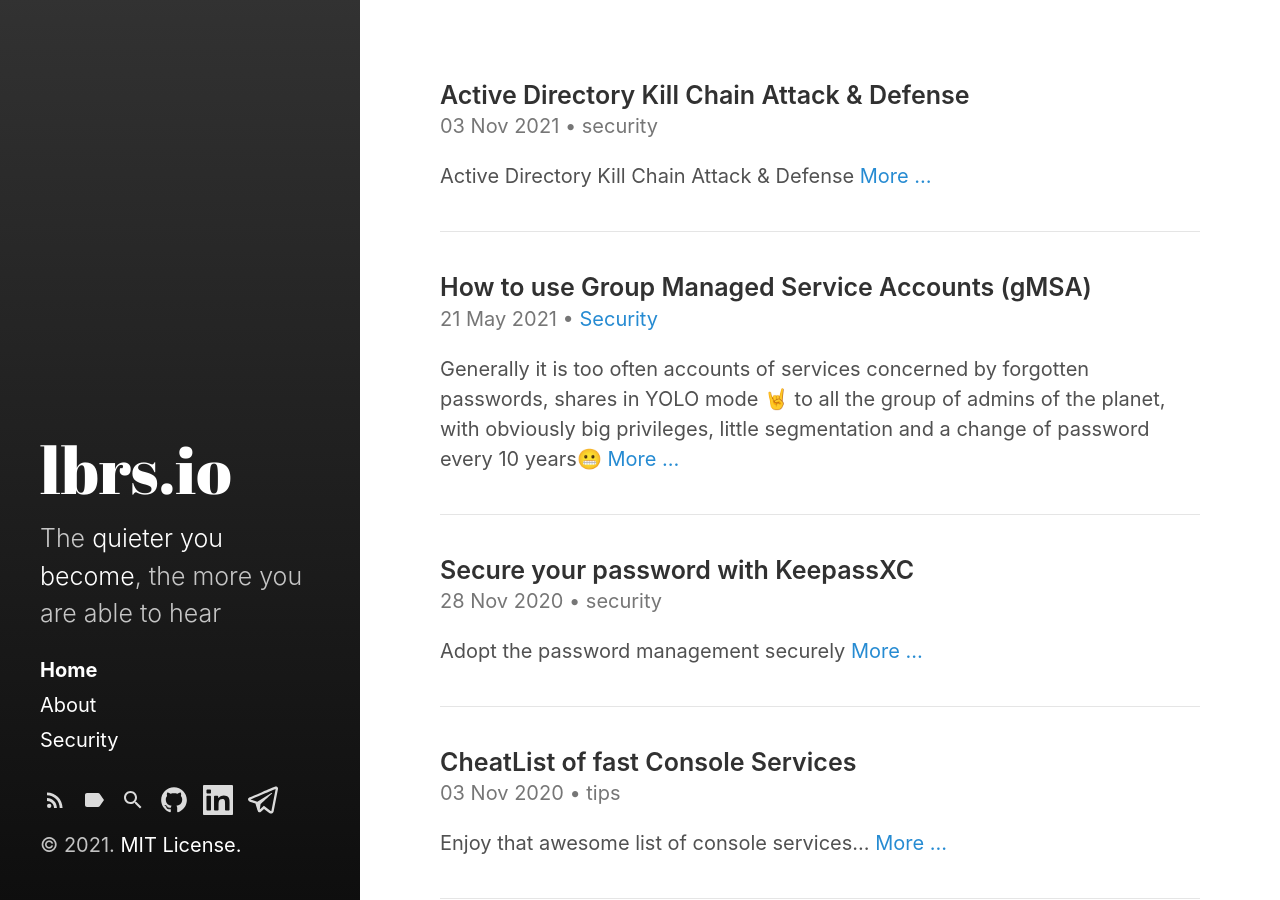
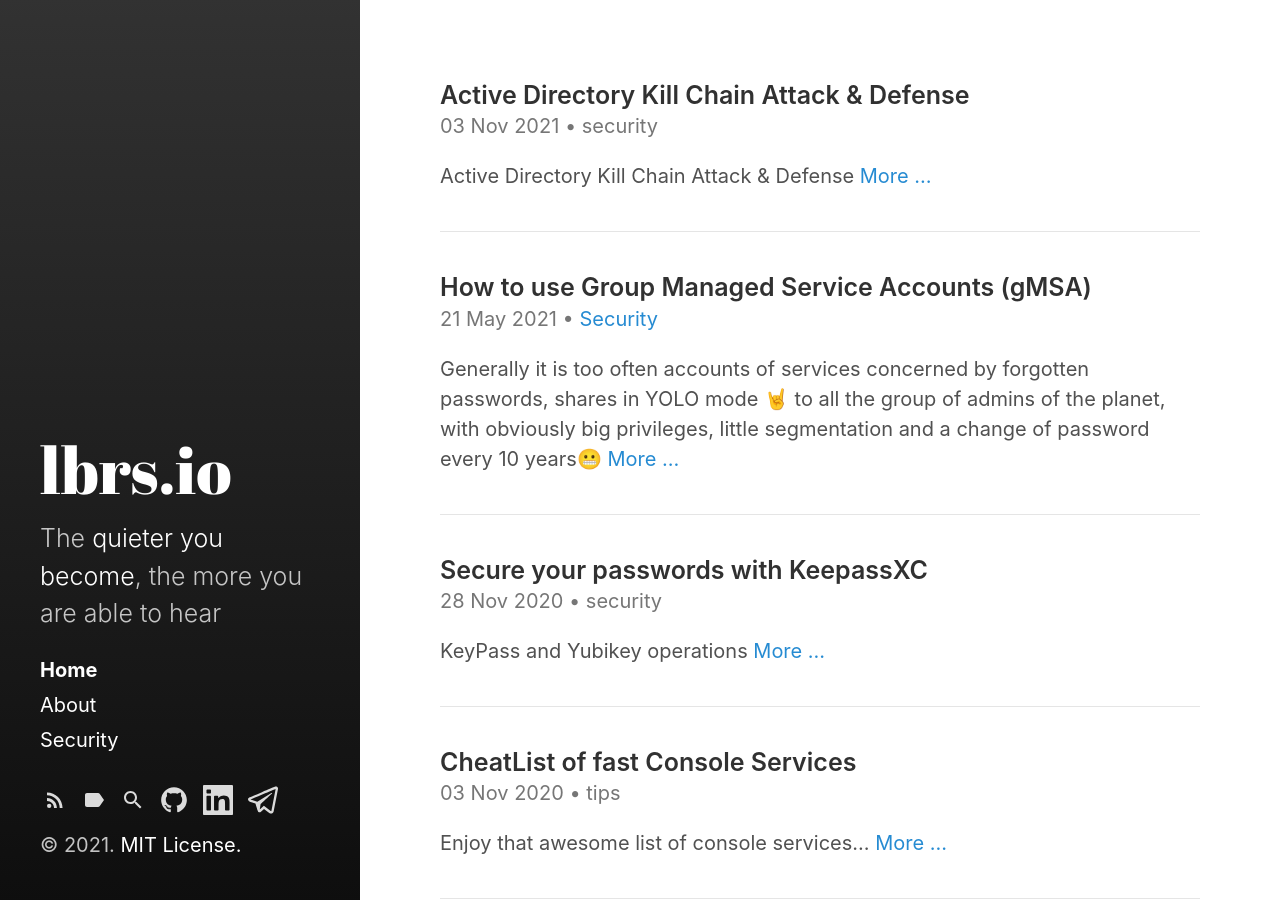
Before and after one commit to cdrclbrs/blog, a Jekyll site: the page built from index.html, in a window 1280 px wide and 900 px high. Built offline with Jekyll 4.4.1, drawn with Linux system fonts in a browser that asks for light colours; the list of posts is cut into pages by our own code.

Commit message:
Update 2020-11-28-SecureYourPasswords.md

```diff
--- a/_posts/2020-11-28-SecureYourPasswords.md
+++ b/_posts/2020-11-28-SecureYourPasswords.md
@@ -1,8 +1,8 @@
 ---
 layout: post
 sidebar_link: true
-title: "Secure your password with KeepassXC"
-excerpt: "Adopt the password management securely"
+title: "Secure your passwords with KeepassXC"
+excerpt: "KeyPass and Yubikey operations"
 excerpt_separator: "<!--more-->"
 categories:
   - security
```
